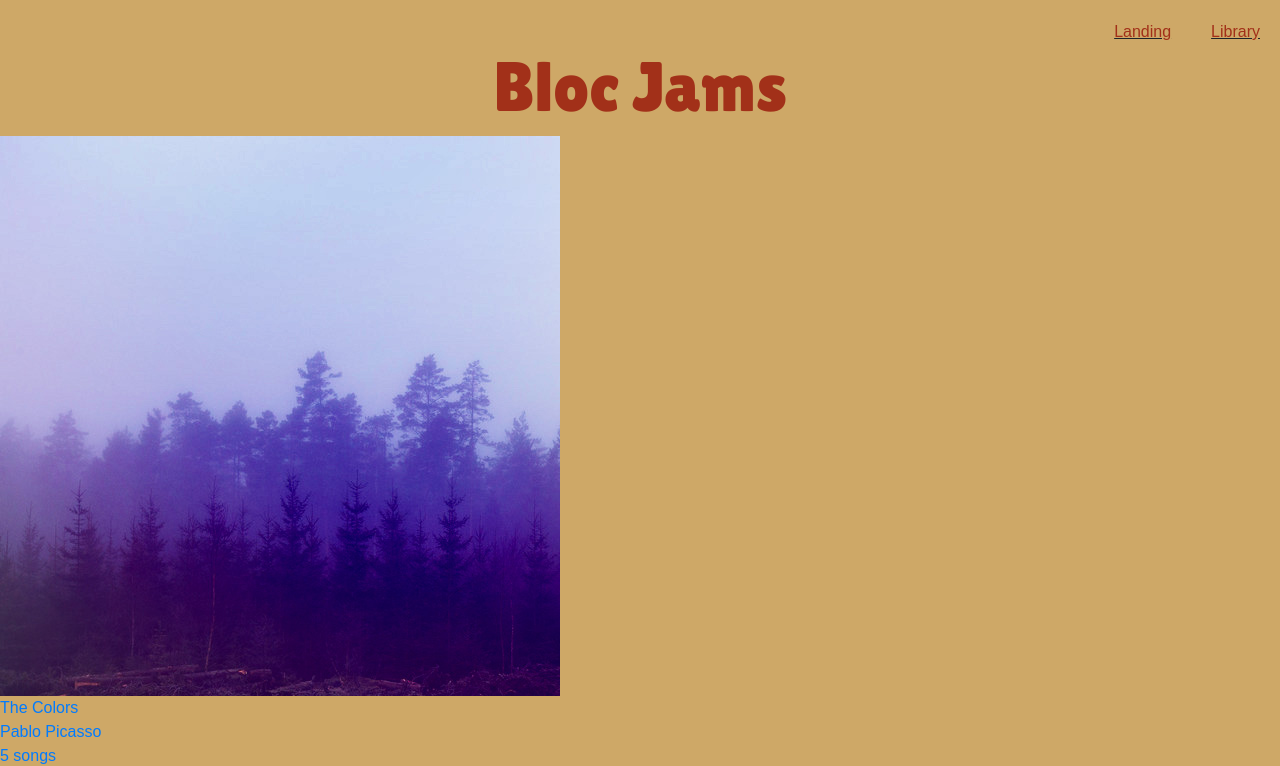
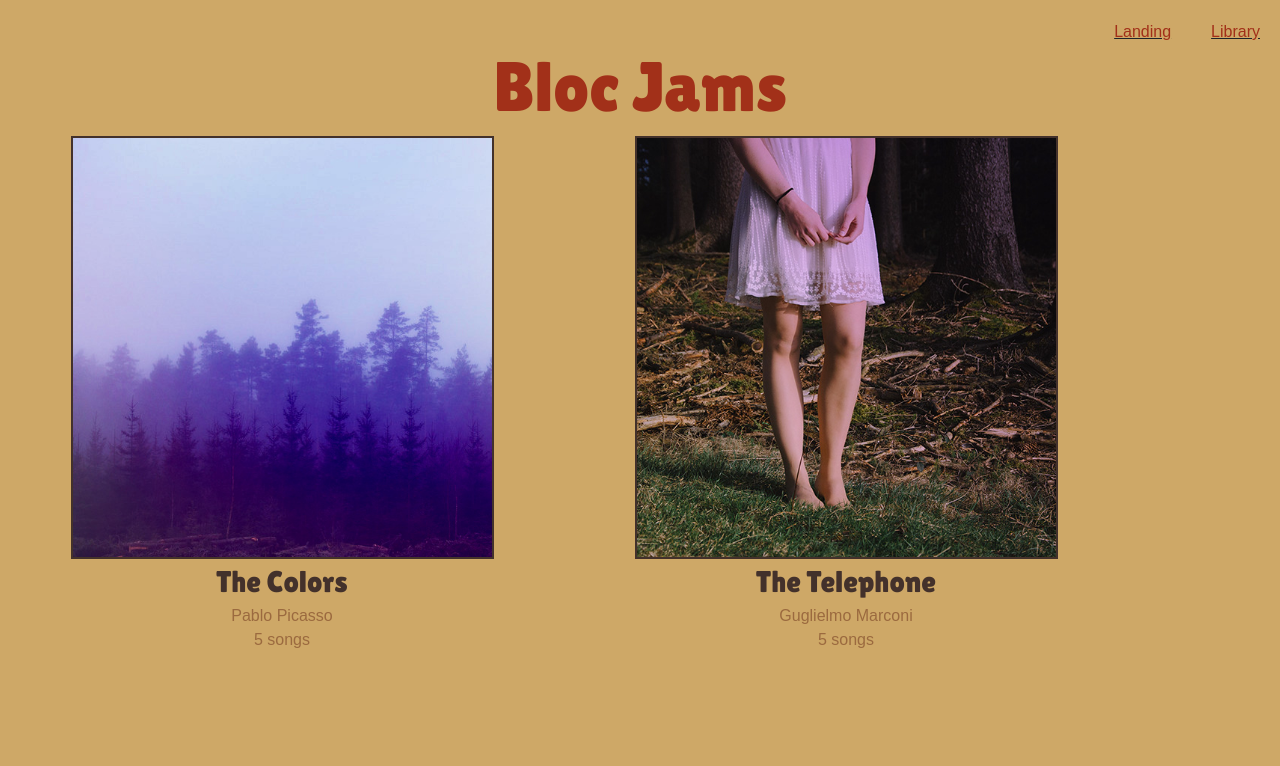
Before and after one commit to clc80/bloc-jams-react, a React (Create React App) app: page /library in a window 1280 px wide. Shown: the top 766 px of the page. Built offline with nearby package versions, Linux system fonts and the light colour scheme.

Commit message:
Styled the Library page

```diff
--- a/src/App.css
+++ b/src/App.css
@@ -42,3 +42,24 @@ header a {
 .point-description {
   padding-top: 10px;
 }
+/* CSS for library.js */
+.album-information {
+  display: inline-flex;
+}
+.library img {
+  border: 2px solid #43312b;
+  display: block;
+  margin: auto;
+  width: 75%;
+
+}
+.albumTitle {
+  color: #43312b;
+  font-family: 'Lilita One', cursive;
+  font-size: 30px;
+  text-align: center;
+}
+.albumArtist, .albumlength {
+  color: #9b6a3f;
+  text-align: center;
+}
--- a/src/components/Library.js
+++ b/src/components/Library.js
@@ -11,16 +11,18 @@ class Library extends Component {
   render () {
     return (
       <section className='library'>
+        <div className="album-information">
         {
           this.state.albums.map( (album, index) =>
           <Link to={`/album/${album.slug}`} key={index}>
           <img src={album.albumCover} alt={album.title} />
-          <div>{album.title}</div>
-          <div>{album.artist}</div>
-          <div>{album.songs.length} songs</div>
+          <div className="albumTitle">{album.title}</div>
+          <div className="albumArtist">{album.artist}</div>
+          <div className="albumlength">{album.songs.length} songs</div>
           </Link>
         )
       }
+    </div>
       </section>
     )
   }
```
